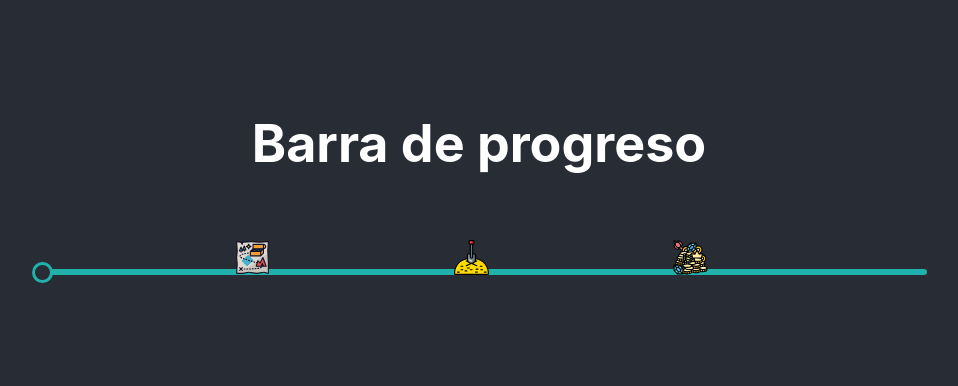
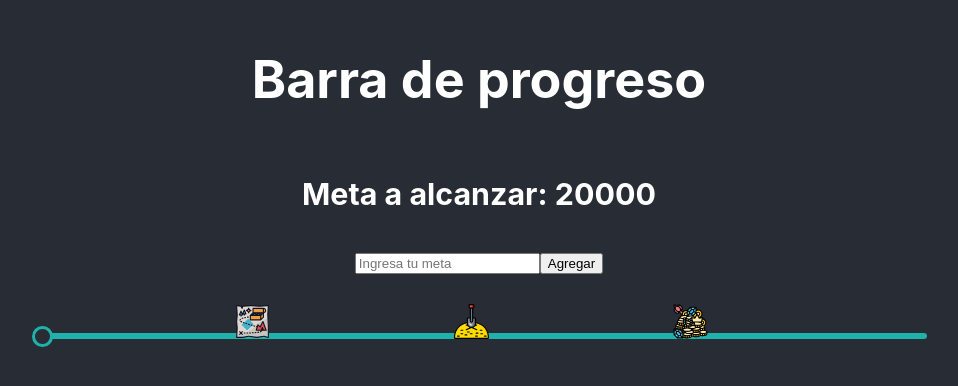
Before and after one commit to leotangram/saving-pig, a React (Create React App) app: page / in a window 1280 px wide. Shown: the part 194-580 px from the top of the page, without its empty margins (161-1119 px from the left). Built offline with nearby package versions, Linux system fonts and the light colour scheme; data requests are answered from the project's data file.

Commit message:
Update Goal

```diff
--- a/src/App.js
+++ b/src/App.js
@@ -1,11 +1,27 @@
-import React from 'react'
+import React, { useState, useEffect } from 'react'
 import './App.scss'
+import { getData } from './services/services'
+import { GOAL } from './constants/dataService'
 import ProgressBar from './components/progress-bar/ProgressBar'
+import GoalForm from './components/goal-form/GoalForm'
 
 function App() {
+  const [goal, setGoal] = useState(0)
+
+  useEffect(() => {
+    getGoal()
+  }, [goal])
+
+  const getGoal = async () => {
+    const { amount } = await getData(GOAL)
+    setGoal(amount)
+  }
+
   return (
     <div className="app">
       <h1>Barra de progreso</h1>
+      <h3>Meta a alcanzar: {goal}</h3>
+      <GoalForm setGoal={setGoal} />
       <ProgressBar />
     </div>
   )
```
